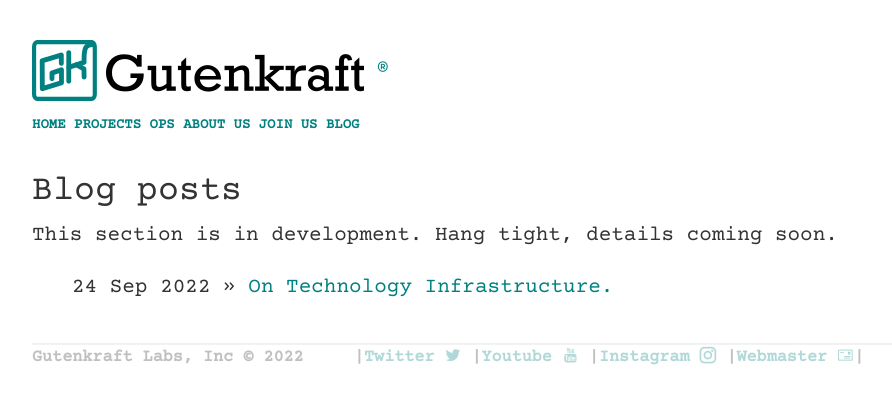
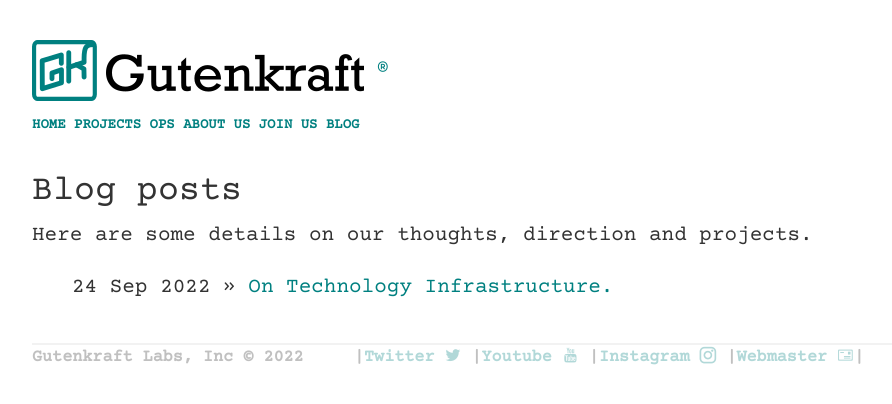
Before and after one commit to oferonmi/datafilik.github.io, a Jekyll site: the page built from blog/index.html, in a window 1280 px wide. Shown: the top 404 px of the page, without its empty margins (96-988 px from the left). Built offline with Jekyll 4.4.1, drawn with Linux system fonts in a browser that asks for light colours; some web fonts are replaced.

Commit message:
content update

```diff
--- a/blog/index.html
+++ b/blog/index.html
@@ -6,7 +6,7 @@ title: Gutenkraft - Blog
 <section>
 	<h1>Blog posts</h1>
 	<p align="justify">
-		This section is in development. Hang tight, details coming soon.
+		Here are some details on our thoughts, direction and projects.
 	</p>
 
 	<ul class="posts">
```
